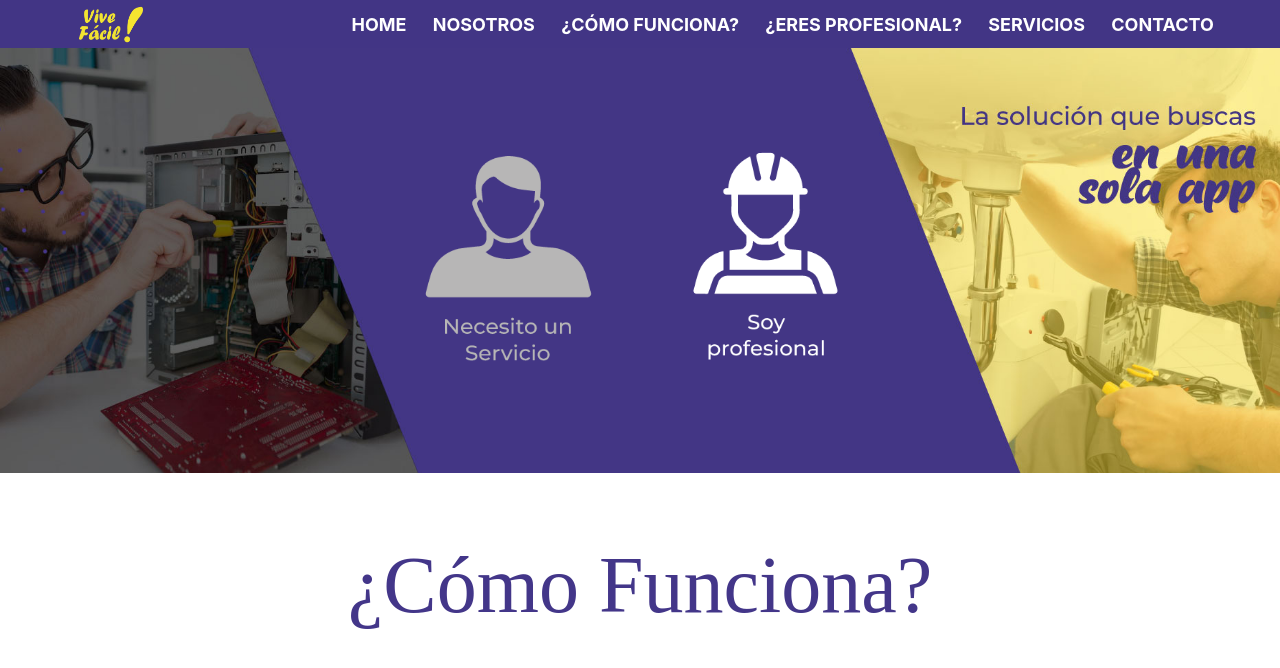
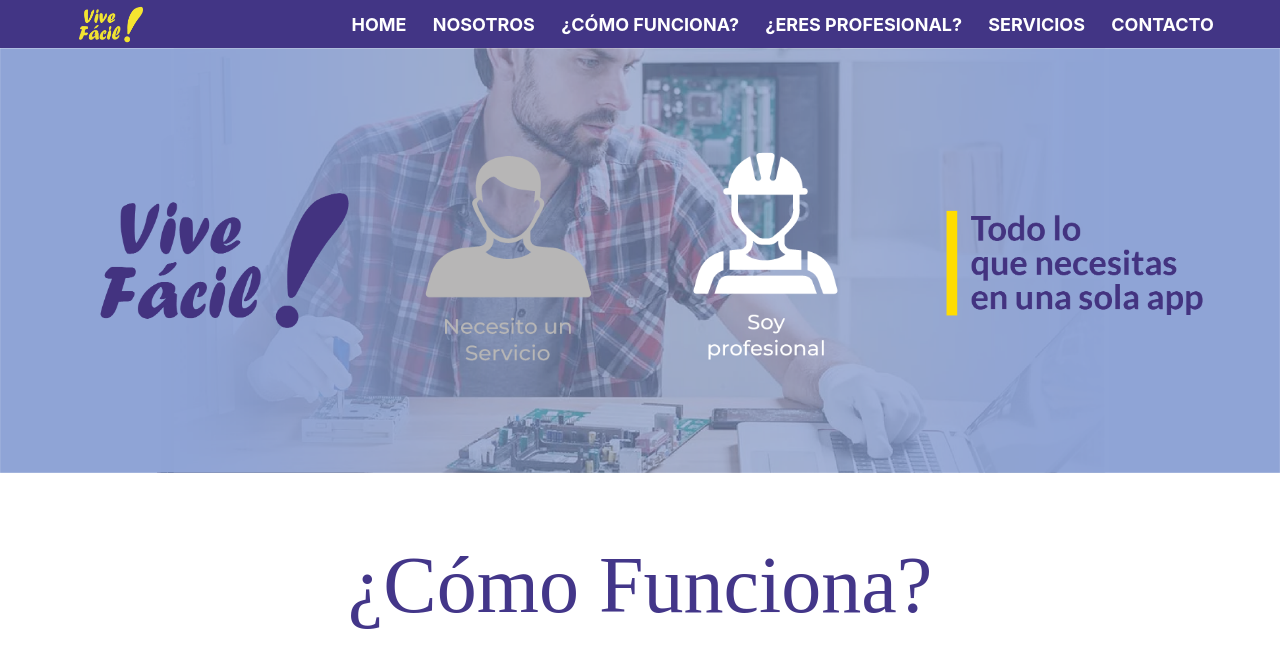
Before and after one commit to PiscoJuan/ViveFacilWeb, an Angular app: page /comofunciona2 in a window 1280 px wide. Shown: the top 668 px of the page. Built offline with nearby package versions, Linux system fonts and the light colour scheme; a web font is replaced by a local one.

Commit message:
ultimas imagenes

```diff
--- a/src/app/como-funciona/como-funciona.component.html
+++ b/src/app/como-funciona/como-funciona.component.html
@@ -32,7 +32,7 @@
 <div class="d-none d-md-block">
     <div id="body">
         <div id="tipoUsuario" >
-            <img src="assets/imagenes/dfgyyyyy.jpg" style="width: 100%;">
+            <img src="assets/imagenes/dfgyyyyy.png" style="width: 100%;">
             <a href="comofunciona/"><img src="assets/imagenes/00002.png" width="170px" height="210px" class='plus-image'></a>
             <a href="comofunciona/"><img src="assets/imagenes/00002.png" width="170px" height="210px" class='plus-image15'></a>
             <a href="comofunciona2/"><img src="assets/imagenes/00001111122.png" width="170px" height="210px" class='plus-image2'></a>
--- a/src/app/como-funciona2/como-funciona2.component.html
+++ b/src/app/como-funciona2/como-funciona2.component.html
@@ -32,7 +32,7 @@
   <div class="d-none d-md-block">
       <div id="body">
           <div id="tipoUsuario" >
-              <img src="assets/imagenes/dfgyyyyy.jpg" style="width: 100%;">
+              <img src="assets/imagenes/dfgyyyyy.png" style="width: 100%;">
               <a href="comofunciona/"><img src="assets/imagenes/000022.png" width="170px" height="210px" class='plus-image'></a>
               <a href="comofunciona/"><img src="assets/imagenes/00002.png" width="170px" height="210px" class='plus-image15'></a>
               <a href="comofunciona2/"><img src="assets/imagenes/0000111112.png" width=170px height="210px" class='plus-image2'></a>
--- a/src/app/home/home.component.html
+++ b/src/app/home/home.component.html
@@ -37,7 +37,7 @@
         </ol>
         <div class="carousel-inner">
           <div  class="carousel-item active" style="position: relative; display: block;">
-            <img src="assets/imagenes/sfsdsdf.jpg" style="width: 100%;">
+            <img src="assets/imagenes/sfsdsdf.png" style="width: 100%;">
             <div class="masInfo5" id="servicioNecesitasModal">
                 <div class="modal-content">
                     <div class="modal-header justify-content-start border-0">
@@ -281,7 +281,7 @@
       </div>
     </div>
     <div id="tipoUsuario" class="d-none d-md-block">
-        <img src="assets/imagenes/dfgyyyyy.jpg" style="width: 100%;">
+        <img src="assets/imagenes/dfgyyyyy.png" style="width: 100%;">
         <a href="servicio/"><img src="assets/imagenes/00002.png" width="170px" height="210px" class='plus-image'></a>
         <a href="servicio/"><img src="assets/imagenes/000022.png" width="170px" height="210px" class='plus-image15'></a>
         <a href="eresprofesional/"><img src="assets/imagenes/0000111112.png" width="170px" height="210px" class='plus-image2'></a>
--- a/src/app/servicios/servicios.component.html
+++ b/src/app/servicios/servicios.component.html
@@ -31,7 +31,7 @@
 
 <div id="body" class="carousel slide d-none d-md-block">
     <div id="garantia">
-        <img src="assets/imagenes/sfsdsdf.jpg" style="width: 100%;">
+        <img src="assets/imagenes/sfsdsdf.png" style="width: 100%;">
         <div class="masInfo5" id="servicioNecesitasModal">
             <div class="modal-content">
                 <div class="modal-header justify-content-start border-0">
```
Also changed, not shown: src/assets/imagenes/dfgyyyyy.png (added), src/assets/imagenes/sfsdsdf.png (added).
